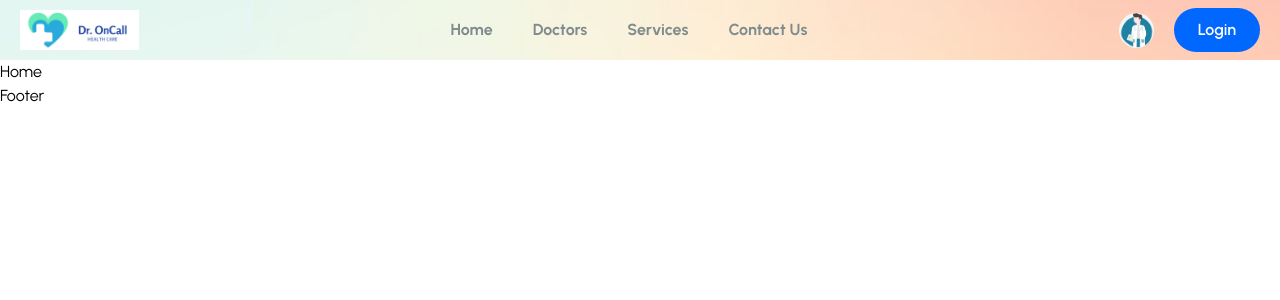
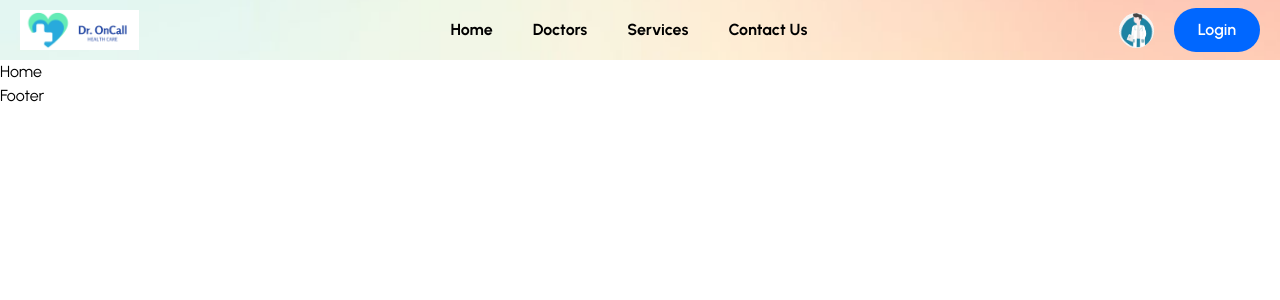
Before and after one commit to RavinduKavinda/doctor-appointment-booking, a React (Vite) app in the folder frontend/: page / in a window 1280 px wide. Shown: the top 300 px of the page. Built offline with nearby package versions, Linux system fonts and the light colour scheme; a web font is replaced by a local one.

Commit message:
test color change

```diff
--- a/frontend/tailwind.config.js
+++ b/frontend/tailwind.config.js
@@ -9,7 +9,7 @@ export default {
       purpleColor:"#8e44ad",
       irisBlueColor:"#1abc9c",
       headingColor:"#2c3e50",
-      textColor:"#7f8c8d",
+      textColor:"black",
     },
 
     boxShadow: {
```
